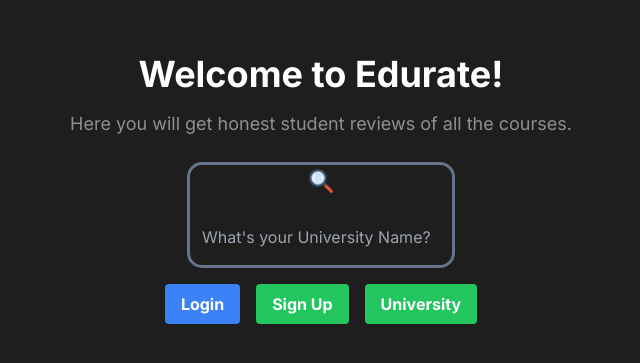
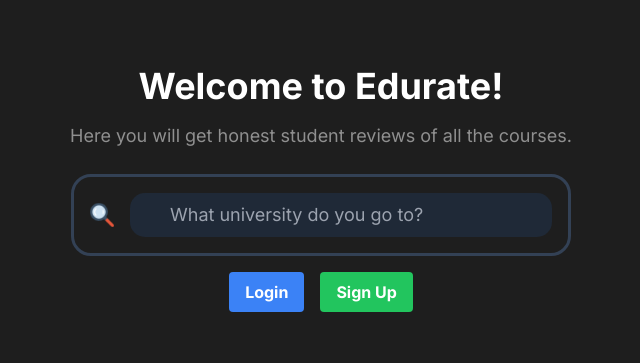
Before and after one commit to Deep070203/edurate, a Next.js app: page / in a window 1280 px wide. Shown: the part 211-574 px from the top of the page, without its empty margins (319-959 px from the left). Built offline with nearby package versions, Linux system fonts and the light colour scheme.

Commit message:
updated dropdown

```diff
--- a/src/app/globals.css
+++ b/src/app/globals.css
@@ -4,8 +4,8 @@
 
 :root {
     --foreground-rgb: 255, 255, 255;
-    --background-start-rgb: 30, 30, 30; /* Darkened background start color */
-    --background-end-rgb: 10, 10, 10; /* Darkened background end color */
+    --background-start-rgb: 30, 30, 30;
+    --background-end-rgb: 10, 10, 10;
 }
 
 @media (prefers-color-scheme: dark) {
--- a/src/components/SearchInput.tsx
+++ b/src/components/SearchInput.tsx
@@ -52,19 +52,24 @@ export const SearchInput = ({ defaultValue, placeholder }: iDefault) => {
     };
 
     return (
-        <div className="search__input relative border-[3px] border-solid border-slate-500 flex flex-col items-center gap-5 p-1 rounded-[15px]">
-            <Image src={searchIcon} alt="Search Icon" width={24} height={24} />
+        <div className="search__input relative border-[3px] border-solid border-slate-700 flex items-center gap-4 p-4 rounded-[20px]" style={{ minWidth: '500px' }}>
+            <div style={{ flexShrink: 0 }}>
+                <Image src={searchIcon} alt="Search Icon" width={24} height={24} />
+            </div>
             <input type="text"
                 id="inputId"
                 placeholder={placeholder}
                 value={inputValue}
                 onChange={handleChange}
                 onKeyDown={handleKeyPress}
-                className="bg-[transparent] outline-none border-none w-full py-3 pl-2 pr-3" />
+                className="bg-gray-800 rounded-[15px] outline-none border-none w-full py-2 pl-10 pr-3 text-lg" // Adjust padding and font size as needed
+                style={{ flexGrow: 1 }}
+            />
             {showSuggestions && (
-                <ul className="absolute z-10 w-full bg-gray-600 shadow-md max-h-60 overflow-auto">
-                    {suggestions.map((suggestion) => (
-                        <li key={suggestion.id} onClick={() => handleSearch(suggestion.id)} className="p-2 hover:bg-black cursor-pointer">
+                <ul className="absolute z-10 w-100% bg-gray-600 shadow-md overflow-auto rounded-[12px]"
+                    style={{ top: '95%' }}>
+                    {suggestions.slice(0, 6).map((suggestion) => (
+                        <li key={suggestion.id} onClick={() => handleSearch(suggestion.id)} className="p-2 hover:bg-gray-800 cursor-pointer">
                             {suggestion.name}
                         </li>
                     ))}
--- a/src/pages/Homepage.tsx
+++ b/src/pages/Homepage.tsx
@@ -20,11 +20,10 @@ const Home = () => {
             </Head>
             <h1 className="text-4xl font-bold mb-4 text-white">Welcome to Edurate!</h1>
             <p className="text-lg text-gray-400 mb-6">Here you will get honest student reviews of all the courses.</p>
-            <SearchInput placeholder="What's your University Name?" defaultValue={""} />
+            <SearchInput placeholder="What university do you go to?" defaultValue={""} />
             <div className="flex space-x-4 mt-4">
                 <Link href="/login" className="bg-blue-500 hover:bg-blue-700 text-white font-bold py-2 px-4 rounded">Login</Link>
                 <Link href="/signup" className="bg-green-500 hover:bg-green-700 text-white font-bold py-2 px-4 rounded">Sign Up</Link>
-                <Link href="/university" className="bg-green-500 hover:bg-pink-700 text-white font-bold py-2 px-4 rounded">University</Link>
             </div>
 
         </div>
```
